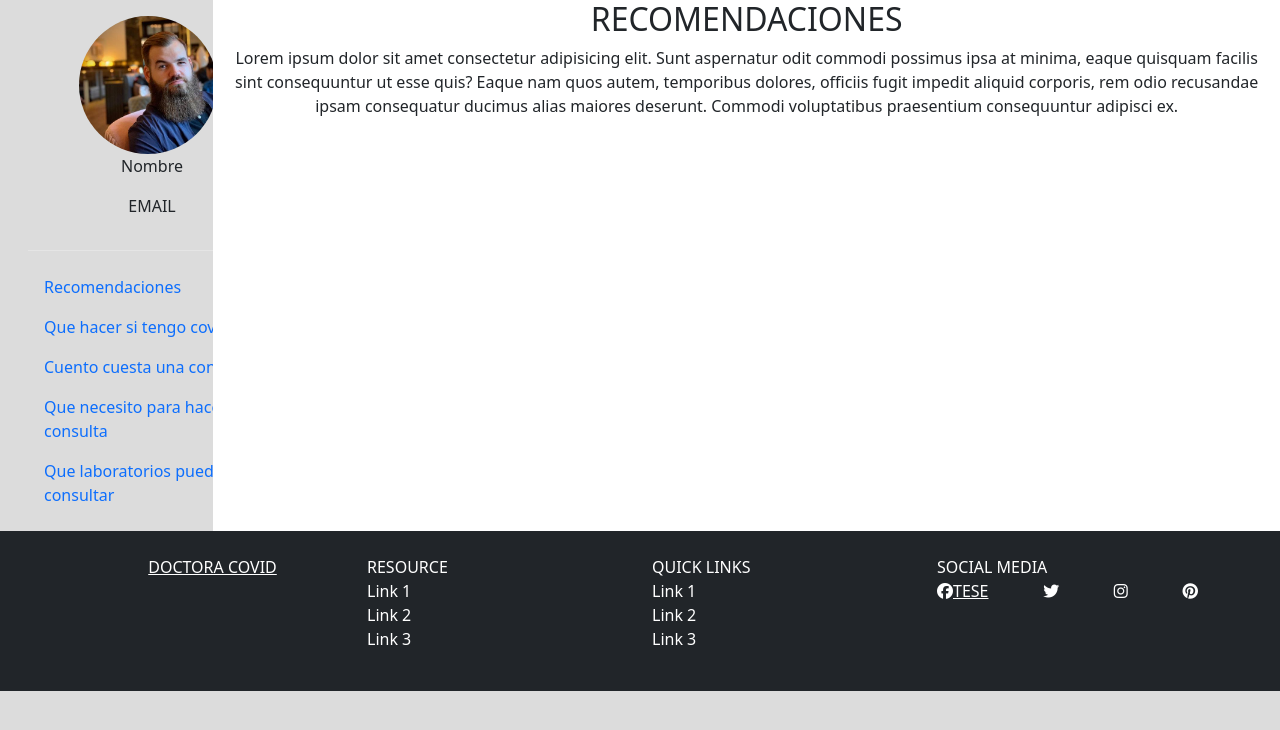
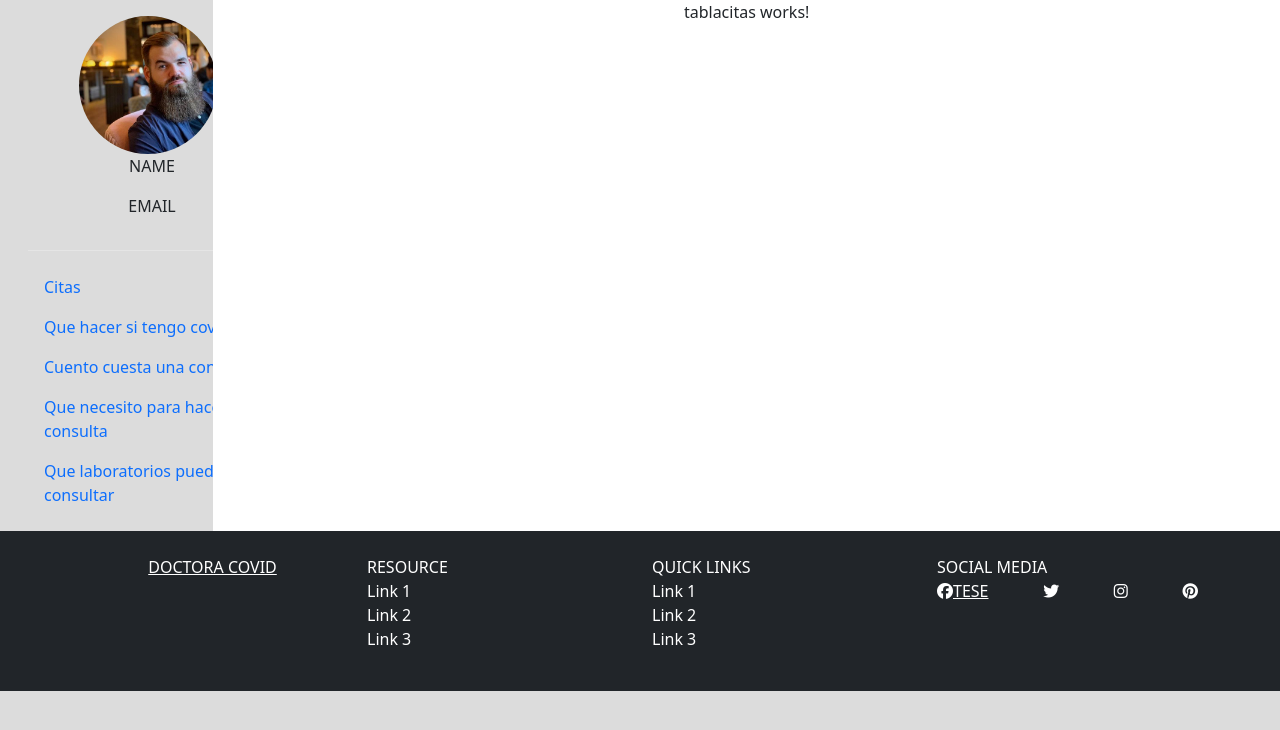
Before and after one commit to UsielOM/FCV19, an Angular app: page /Doctora in a window 1280 px wide. Shown: the top 730 px of the page. Built offline with nearby package versions, Linux system fonts and the light colour scheme.

Commit message:
Sidbar y datos para la tabla

```diff
--- a/src/app/Components/DoctoraComponent/sidbar/sidbar.component.html
+++ b/src/app/Components/DoctoraComponent/sidbar/sidbar.component.html
@@ -4,26 +4,26 @@
         <div class="row">
             <div class="col-2 bg-sidbar ">
 
-                <div class="d-flex flex-column flex-shrink-0 p-3 text-white bg-sidbar " style="width: 280px; ">
-                    <div class="text-center ">
-                        <img src="./../../../../assets/USER.jpg " alt=" " width="138 " height="138 " class="rounded-circle me-2 ">
+                <div class="d-flex flex-column flex-shrink-0 p-3 text-white bg-sidbar" style="width: 280px;">
+                    <div class="text-center">
+                        <img src="./../../../../assets/USER.jpg" alt="" width="138" height="138" class="rounded-circle me-2 ">
 
-                        <p class="text-dark ">Nombre </p>
-                        <p class="text-dark " id="pCorreo "> EMAIL</p>
+                        <p class="text-dark">NAME</p>
+                        <p class="text-dark" id="pCorreo">EMAIL</p>
                     </div>
 
                     <hr>
-                    <nav class="nav nav-pills flex-column mb-auto " id="navigation " role="tablist ">
+                    <nav class="nav nav-pills flex-column mb-auto" id="navigation" role="tablist">
 
-                        <a href="#contenido-Inicio " class="nav-link " data-bs-toggle="tab " role="tab " aria-selected="true " id="inicio-tab " aria-controls="contenido-Inicio "> Recomendaciones</a>
+                        <a href="#contenido-Inicio" class="nav-link " data-bs-toggle="tab" role="tab" aria-selected="true" id="inicio-tab" aria-controls="contenido-Inicio"> Citas</a>
 
-                        <a href="#contenido-Servicio " class="nav-link " data-bs-toggle="tab " role="tab " aria-selected="false " id="servicios-tab " aria-controls="contenido-Servicio ">Que hacer si tengo covid </a>
+                        <a href="#contenido-Servicio" class="nav-link" data-bs-toggle="tab" role="tab" aria-selected="false" id="servicios-tab" aria-controls="contenido-Servicio">Que hacer si tengo covid </a>
 
-                        <a href="#contenido-Blog " class="nav-link " data-bs-toggle="tab " role="tab " aria-selected="false " id="blog-tab " aria-controls="contenido-Blog ">Cuento cuesta una consulta</a>
+                        <a href="#contenido-Blog" class="nav-link" data-bs-toggle="tab" role="tab" aria-selected="false" id="blog-tab" aria-controls="contenido-Blog">Cuento cuesta una consulta</a>
 
-                        <a href="#contenido-Contacto " class="nav-link " data-bs-toggle="tab " role="tab " aria-selected="false " id="contenido-tab " aria-controls="contenido-Contacto ">Que necesito para hacer la consulta</a>
+                        <a href="#contenido-Contacto" class="nav-link" data-bs-toggle="tab" role="tab" aria-selected="false" id="contenido-tab" aria-controls="contenido-Contacto">Que necesito para hacer la consulta</a>
 
-                        <a href="#contenido-Laboratorios " class="nav-link " data-bs-toggle="tab " role="tab " aria-selected="false " id="laboratorio-tab " aria-controls="coontenido-laboratorios ">Que laboratorios puedo consultar</a>
+                        <a href="#contenido-Laboratorios" class="nav-link" data-bs-toggle="tab" role="tab" aria-selected="false" id="laboratorio-tab" aria-controls="coontenido-laboratorios">Que laboratorios puedo consultar</a>
                     </nav>
 
 
@@ -34,32 +34,30 @@
             </div>
 
 
-            <div class=" col-10 justify-content-start bg-white text-center ">
-                <div class="conatiner ">
+            <div class=" col-10 justify-content-start bg-white text-center">
+                <div class="conatiner">
 
-                    <div class="tab-content " id="contenido-nav ">
-                        <div class="tab-pane fane show active " role="tab " id="contenido-Inicio " aria-labelledby="inicio-tab ">
-                            <h2>RECOMENDACIONES</h2>
-                            <p>Lorem ipsum dolor sit amet consectetur adipisicing elit. Sunt aspernatur odit commodi possimus ipsa at minima, eaque quisquam facilis sint consequuntur ut esse quis? Eaque nam quos autem, temporibus dolores, officiis fugit
-                                impedit aliquid corporis, rem odio recusandae ipsam consequatur ducimus alias maiores deserunt. Commodi voluptatibus praesentium consequuntur adipisci ex.</p>
+                    <div class="tab-content " id="contenido-nav">
+                        <div class="tab-pane fane show active" role="tab" id="contenido-Inicio" aria-labelledby="inicio-tab">
+                            <app-tablacitas></app-tablacitas>
                         </div>
-                        <div class="tab-pane fane " role="tab " id="contenido-Servicio " aria-labelledby="servicios-tab ">
+                        <div class="tab-pane fane" role="tab" id="contenido-Servicio" aria-labelledby="servicios-tab">
                             <h2>QUE HACER SI TENGO COVID</h2>
                             <p>Lorem ipsum dolor sit amet consectetur adipisicing elit. Sunt aspernatur odit commodi possimus ipsa at minima, eaque quisquam facilis sint consequuntur ut esse quis? Eaque nam quos autem, temporibus dolores, officiis fugit
                                 impedit aliquid corporis, rem odio recusandae ipsam consequatur ducimus alias maiores deserunt. Commodi voluptatibus praesentium consequuntur adipisci ex.</p>
                         </div>
-                        <div class="tab-pane fane " role="tab " id="contenido-Blog " aria-labelledby="blog-tab ">
+                        <div class="tab-pane fane" role="tab" id="contenido-Blog" aria-labelledby="blog-tab">
                             <h2>COSTOS</h2>
                             <p>Lorem ipsum dolor sit amet consectetur adipisicing elit. Sunt aspernatur odit commodi possimus ipsa at minima, eaque quisquam facilis sint consequuntur ut esse quis? Eaque nam quos autem, temporibus dolores, officiis fugit
                                 impedit aliquid corporis, rem odio recusandae ipsam consequatur ducimus alias maiores deserunt. Commodi voluptatibus praesentium consequuntur adipisci ex.</p>
                         </div>
-                        <div class="tab-pane fane " role="tab " id="contenido-Contacto " aria-labelledby="contenido-tab ">
+                        <div class="tab-pane fane" role="tab" id="contenido-Contacto" aria-labelledby="contenido-tab">
                             <h2>QUE NECESITO PARA HACER LA CONSULTA</h2>
                             <p>Lorem ipsum dolor sit amet consectetur adipisicing elit. Sunt aspernatur odit commodi possimus ipsa at minima, eaque quisquam facilis sint consequuntur ut esse quis? Eaque nam quos autem, temporibus dolores, officiis fugit
                                 impedit aliquid corporis, rem odio recusandae ipsam consequatur ducimus alias maiores deserunt. Commodi voluptatibus praesentium consequuntur adipisci ex.</p>
                         </div>
 
-                        <div class="tab-pane fane " role="tab " id="contenido-Laboratorios " aria-labelledby="laboratorio-tab ">
+                        <div class="tab-pane fane" role="tab" id="contenido-Laboratorios" aria-labelledby="laboratorio-tab">
                             <h2>Que laboratorios puedo consultar</h2>
                             <p>Lorem ipsum dolor sit amet, consectetur adipisicing elit. Consequuntur maiores impedit corporis quibusdam, ratione quos dolor nihil debitis hic libero architecto est atque ducimus nulla a ad sit! Quam dolorem mollitia commodi
                                 natus perspiciatis officiis odit nobis? Blanditiis quaerat ea ipsam! Quaerat repudiandae, explicabo quae officiis est voluptatem quibusdam quam, non rerum saepe distinctio? Unde sed vero rerum ab, nulla enim veritatis mollitia
```
Also changed, not shown: doctor.txt (added).
